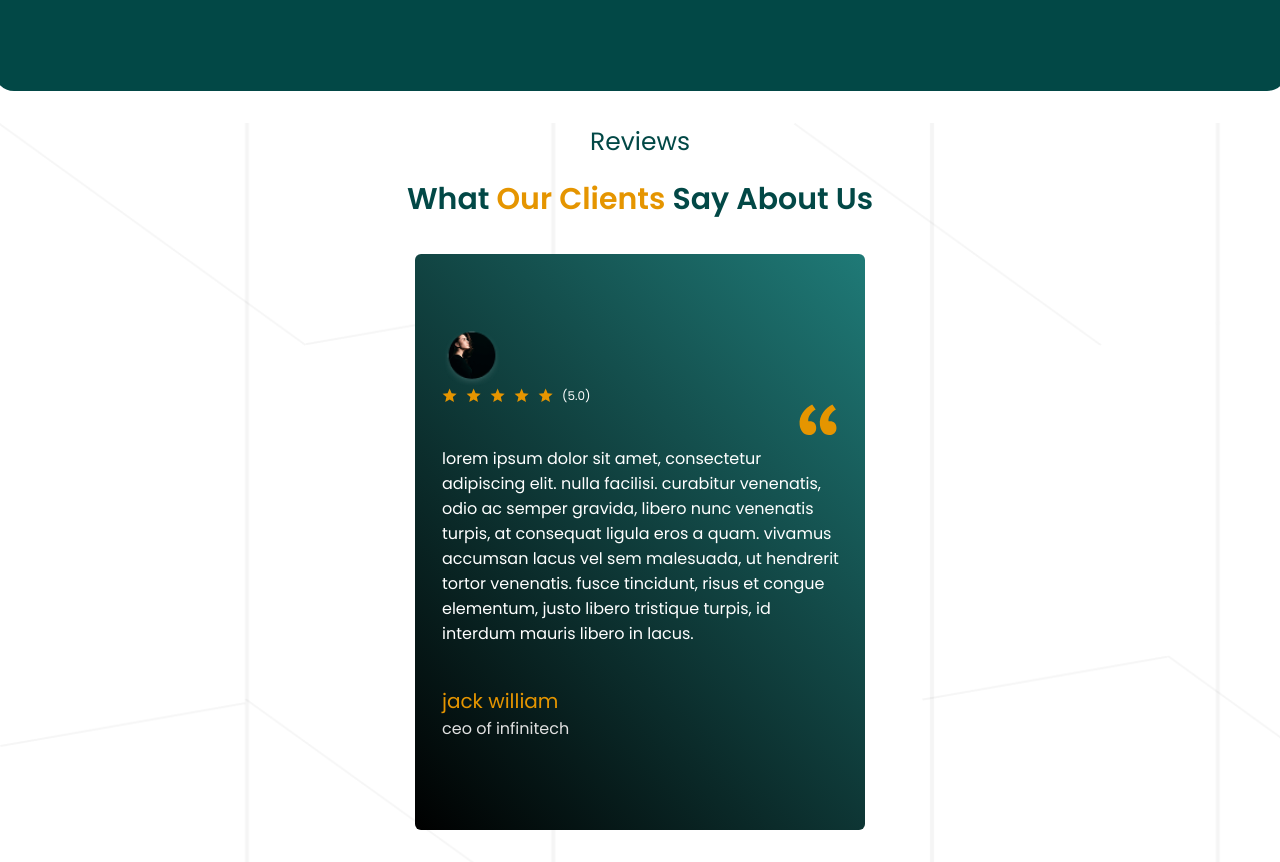
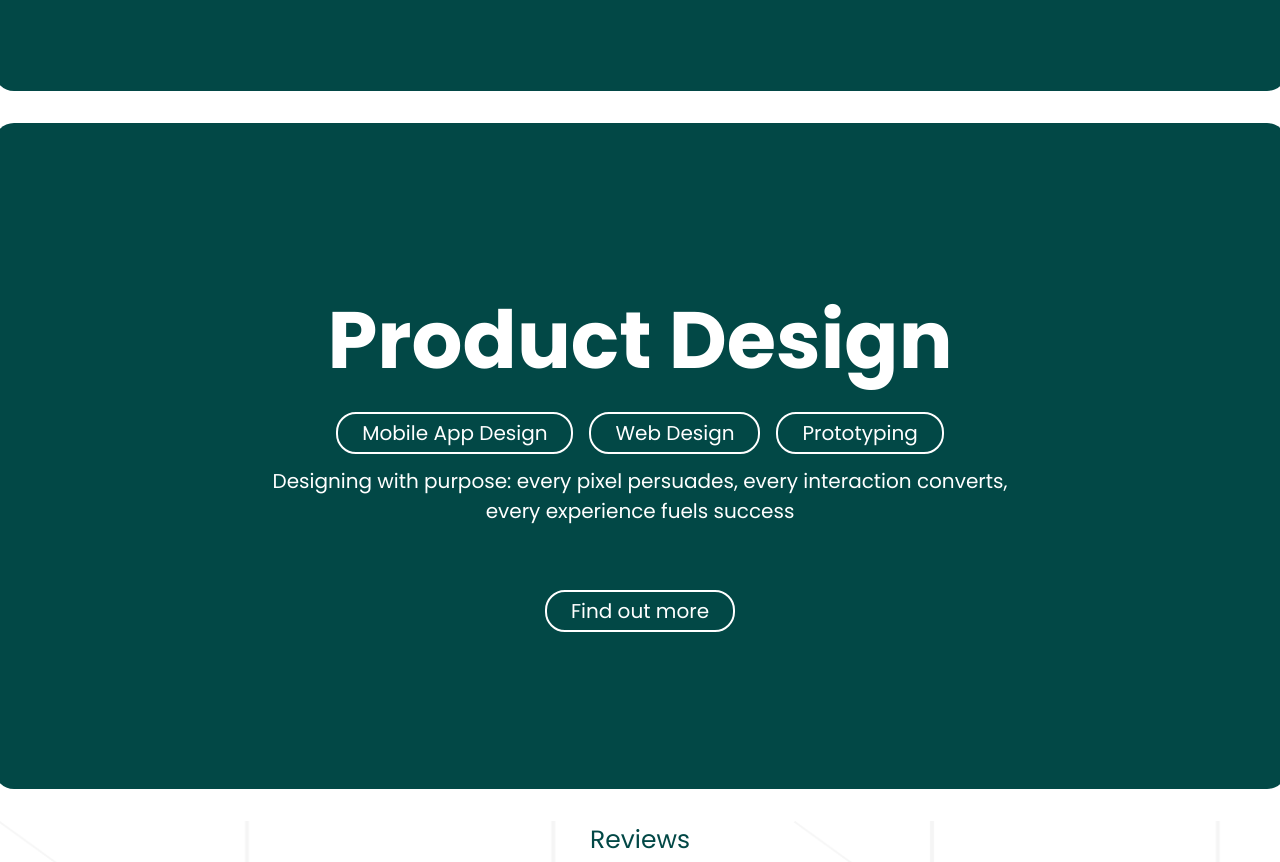
Before and after one commit to excode12/Code-Landing-Page, a plain HTML site: page index.html in a window 1280 px wide. Shown: the part 1540-2402 px from the top of the page. Drawn offline with Linux system fonts and the light colour scheme.

Commit message:
Added a service card

```diff
--- a/index.html
+++ b/index.html
@@ -102,7 +102,6 @@
                 width="959"
                 height="528"
                 alt="code-logo"
-
               />
               <figcaption class="offscreen">code-logo</figcaption>
             </figure>
@@ -114,7 +113,6 @@
               width="24"
               height="24"
               alt="icon-toggle"
-
             />
             <figcaption class="offscreen">icon-toggle</figcaption>
           </figure>
@@ -127,7 +125,6 @@
               width="396"
               height="404"
               alt="banner-image"
-
             />
             <figcaption class="offscreen">banner-image</figcaption>
           </figure>
@@ -169,7 +166,6 @@
                   width="7"
                   height="8"
                   alt="dribble-icon"
-
                 />
                 <figcaption class="offscreen">dribble-icon</figcaption>
               </figure>
@@ -181,7 +177,6 @@
                   width="9"
                   height="9"
                   alt="linkedin-icon"
-
                 />
                 <figcaption class="offscreen">linkedin-icon</figcaption>
               </figure>
@@ -193,7 +188,6 @@
                   width="9"
                   height="9"
                   alt="instagram-icon"
-
                 />
                 <figcaption class="offscreen">instagram-icon</figcaption>
               </figure>
@@ -233,6 +227,20 @@
         <p class="services_description">
           Crafting digital experiences where beauty meets ROI, turning heads and
           unlocking revenue potential with every click.
+        </p>
+        <a href="#" class="services_card-cta">Find out more</a>
+      </div>
+
+      <div class="services_card">
+        <h1 class="services_card-title">Product Design</h1>
+        <div class="services_card-btns">
+          <p class="services_card-btn">Mobile App Design</p>
+          <p class="services_card-btn">Web Design</p>
+          <p class="services_card-btn">Prototyping</p>
+        </div>
+        <p class="services_description">
+          Designing with purpose: every pixel persuades, every interaction
+          converts, every experience fuels success
         </p>
         <a href="#" class="services_card-cta">Find out more</a>
       </div>
```
